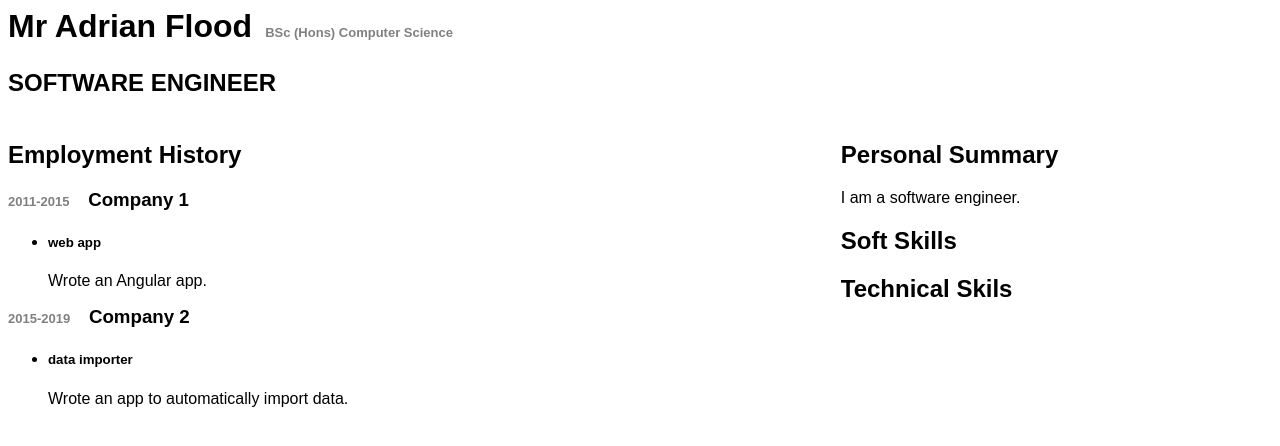
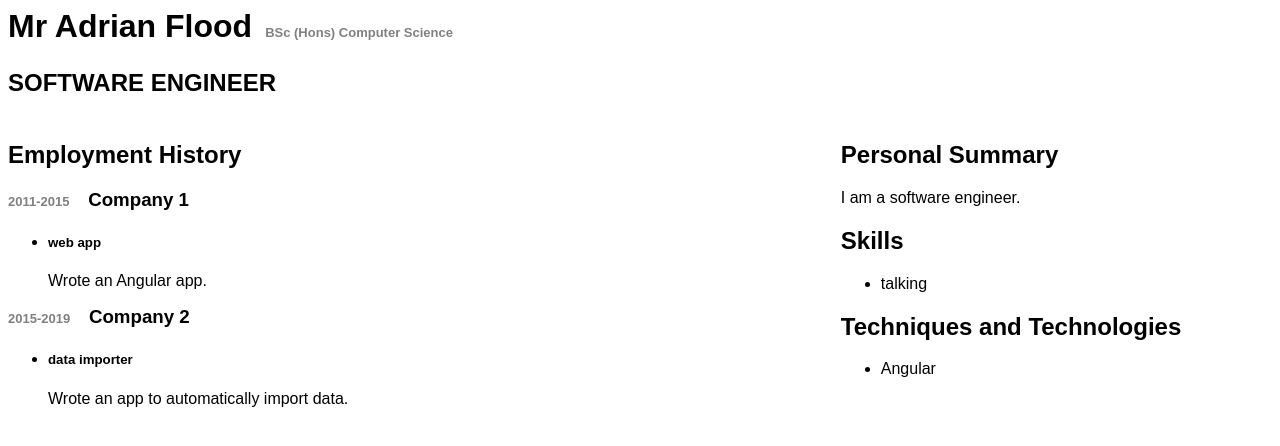
Before and after one commit to ajf2/cv, an Angular app: page / in a window 1280 px wide. Shown: the top 446 px of the page. Built offline with nearby package versions, Linux system fonts and the light colour scheme.

Commit message:
Refactorings for updated data structure.

```diff
--- a/src/app/cv/cv.component.html
+++ b/src/app/cv/cv.component.html
@@ -1,11 +1,12 @@
-<app-header [name]="cvData.name" [nameSuffix]="cvData.nameSuffix" [jobTitle]="cvData.jobTitle"></app-header>
+<app-header [name]="cvData.name" [nameSuffix]="cvData.nameSuffix" [jobTitle]="cvData.jobTitle"
+  [telephone]="cvData.telephone" [githubLink]="cvData.githubLink"></app-header>
 <div class="flex-container">
   <div class="flex-item-1">
     <app-employment-history [employmentHistory]="cvData.employmentHistory"></app-employment-history>
   </div>
   <div class="flex-item-2">
     <app-personal-summary [personalSummary]="cvData.personalSummary"></app-personal-summary>
-    <app-soft-skills [softSkills]="cvData.softSkills"></app-soft-skills>
-    <app-tech-skills [techSkills]="cvData.techSkills"></app-tech-skills>
+    <app-soft-skills [skills]="cvData.skills"></app-soft-skills>
+    <app-tech-skills [tech]="cvData.tech"></app-tech-skills>
   </div>
 </div>
--- a/src/app/cv/cv.ts
+++ b/src/app/cv/cv.ts
@@ -4,8 +4,10 @@ export interface CV {
   name: string;
   nameSuffix: string;
   jobTitle: string;
-  softSkills: string[];
-  techSkills: string[];
+  telephone: string;
+  githubLink: string;
+  skills: string[];
+  tech: string[];
   employmentHistory: EmploymentRecord[];
   personalSummary: string;
 }
--- a/src/app/employment-record/employment-record.ts
+++ b/src/app/employment-record/employment-record.ts
@@ -3,5 +3,6 @@ import { EmploymentExperience } from '../employment-experience/employment-experi
 export interface EmploymentRecord {
   employerName: string;
   era: string;
+  website: string;
   experiences: EmploymentExperience[];
 }
--- a/src/app/header/header.component.ts
+++ b/src/app/header/header.component.ts
@@ -10,6 +10,8 @@ export class HeaderComponent implements OnInit {
   @Input() name: string;
   @Input() nameSuffix: string;
   @Input() jobTitle: string;
+  @Input() telephone: string;
+  @Input() githubLink: string;
 
   constructor() { }
 
--- a/src/app/soft-skills/soft-skills.component.html
+++ b/src/app/soft-skills/soft-skills.component.html
@@ -1,4 +1,4 @@
-<h2>Soft Skills</h2>
+<h2>Skills</h2>
 <ul>
-  <li *ngFor="let skill of softSkills">{{skill}}</li>
+  <li *ngFor="let skill of skills">{{skill}}</li>
 </ul>
--- a/src/app/soft-skills/soft-skills.component.ts
+++ b/src/app/soft-skills/soft-skills.component.ts
@@ -8,7 +8,7 @@ import { Component, Input, OnInit } from '@angular/core';
 export class SoftSkillsComponent implements OnInit {
 
   @Input()
-  softSkills: string[];
+  skills: string[];
 
   constructor() { }
 
--- a/src/app/tech-skills/tech-skills.component.html
+++ b/src/app/tech-skills/tech-skills.component.html
@@ -1,4 +1,4 @@
-<h2>Technical Skils</h2>
+<h2>Techniques and Technologies</h2>
 <ul>
-  <li *ngFor="let skill of techSkills">{{skill}}</li>
+  <li *ngFor="let skill of tech">{{skill}}</li>
 </ul>
--- a/src/app/tech-skills/tech-skills.component.ts
+++ b/src/app/tech-skills/tech-skills.component.ts
@@ -8,7 +8,7 @@ import { Component, Input, OnInit } from '@angular/core';
 export class TechSkillsComponent implements OnInit {
 
   @Input()
-  techSkills: string[];
+  tech: string[];
 
   constructor() { }
 
```
